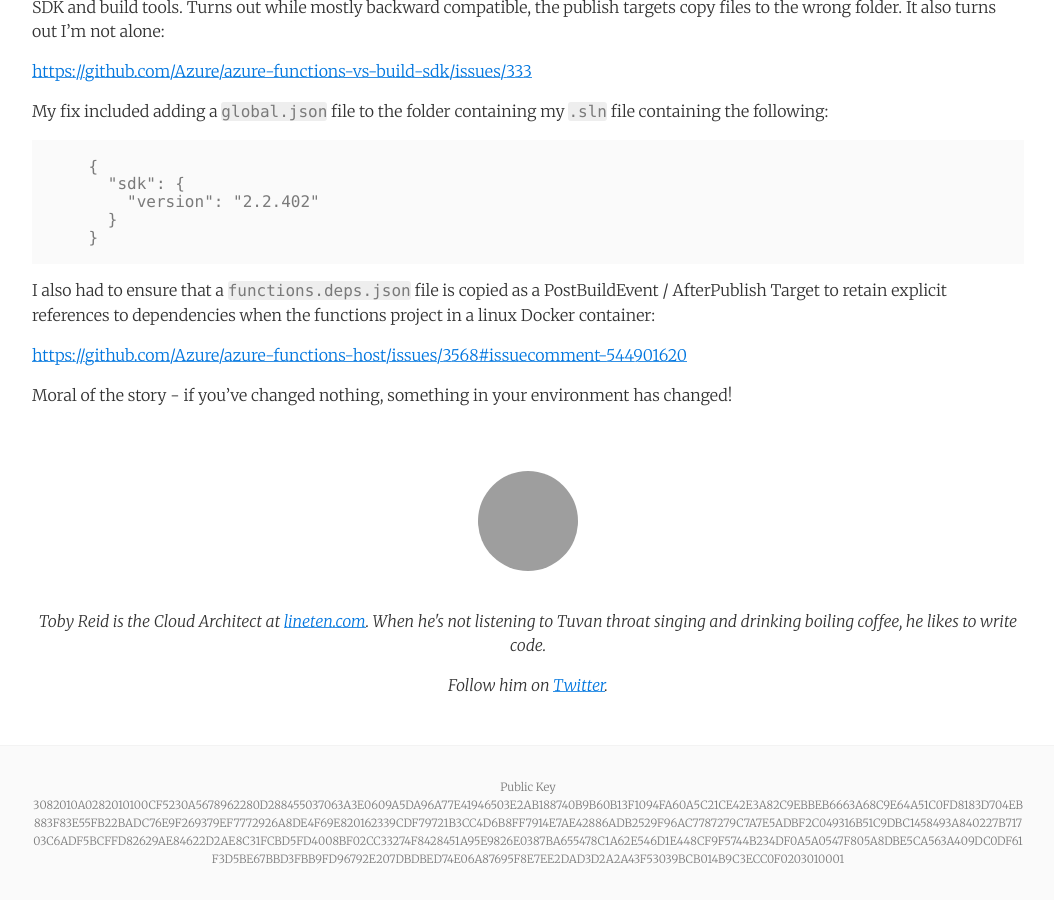
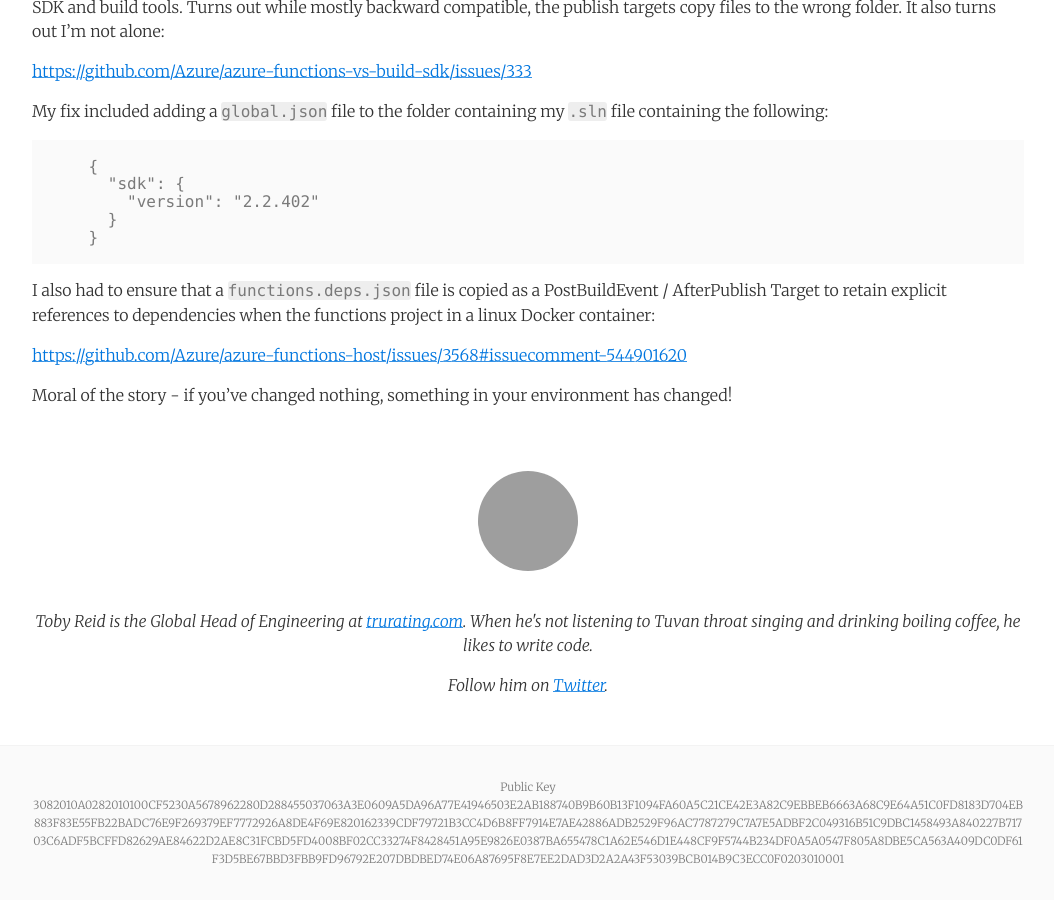
Before and after one commit to tobyreid/tobyreid.github.io, a Jekyll site: the page built from _posts/2019-11-06-visual-studio-16-3-x-a-bad-workman-blames-his-tools.md, in a window 1280 px wide and 900 px high, scrolled down 999 px, cut to the strip 0-900 px from the top of the window. Shown: the whole strip, without its empty margins (112-1166 px from the left). Built offline with Jekyll 4.4.1, drawn with Linux system fonts in a browser that asks for light colours; nearby versions of some CDN libraries; comment, search, counter and statistics services are not loaded; grey boxes are pictures that could not be loaded.

Commit message:
Update post_footer.html

```diff
--- a/_includes/post_footer.html
+++ b/_includes/post_footer.html
@@ -1,7 +1,7 @@
 <div class="py2 post-footer">
   <img src="https://en.gravatar.com/userimage/62546083/d6b43cce7bccd1f9d4bc439bf0d7adda.jpg?size=200" alt="Toby Reid" class="avatar" />
   <p>
-    Toby Reid is the Cloud Architect at <a href="https://lineten.com">lineten.com</a>. When he's not listening to Tuvan throat singing and drinking boiling coffee, he likes to write code.
+    Toby Reid is the Global Head of Engineering at <a href="https://trurating.com">trurating.com</a>. When he's not listening to Tuvan throat singing and drinking boiling coffee, he likes to write code.
   </p>
   <p>
     Follow him on <a href="https://twitter.com/tobymcreid">Twitter</a>.
```
